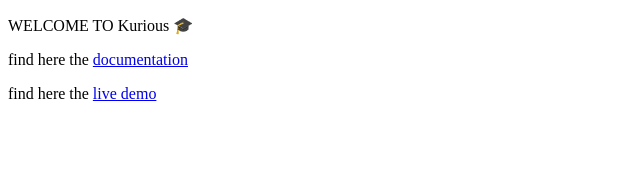
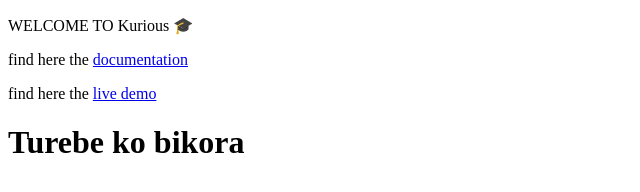
Before and after one commit to izabayo7/blms-backend, a website: page views/index.html in a window 1280 px wide. Shown: the whole page, without its empty margins (0-640 px from the left). Drawn offline with Linux system fonts and the light colour scheme.

Commit message:
just testing

```diff
--- a/views/index.html
+++ b/views/index.html
@@ -11,6 +11,7 @@
     <p>WELCOME TO Kurious 🎓</p>
     <p>find here the <a href="/documentation">documentation</a></p>
     <p>find here the <a href="/live">live demo</a></p>
+    <h1>Turebe ko bikora</h1>
 </body>
 
 </html>
```
